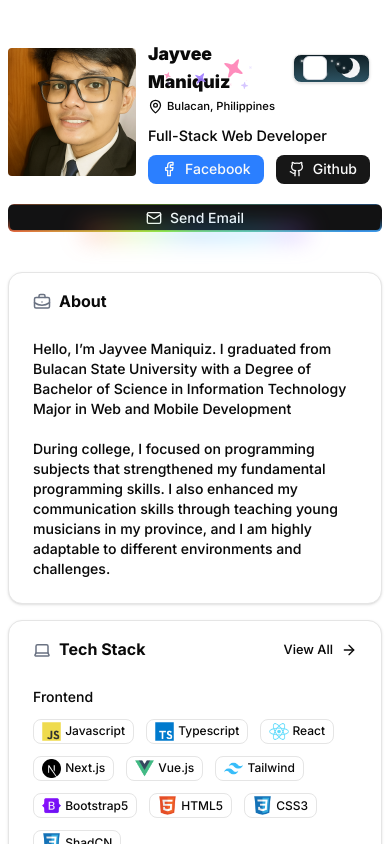
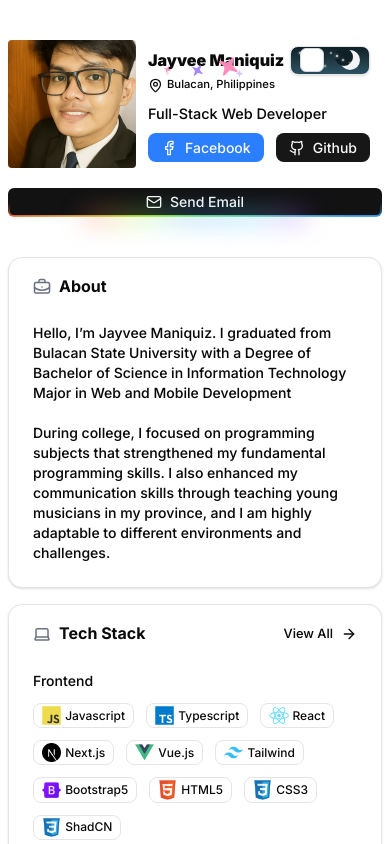
Before and after one commit to JayveeFortissimo/JayveeManiquiz, a Next.js app: page / in a window 390 px wide. Shown: the top 844 px of the page. Built offline with nearby package versions, Linux system fonts and the light colour scheme.

Commit message:
fix flex-wrap

```diff
--- a/src/components/header.tsx
+++ b/src/components/header.tsx
@@ -32,7 +32,7 @@
         />
         <div className="w-full">
           <header className="w-full flex justify-between items-center pr-3">
-            <SparklesText className="text-[1.1rem] md:text-2xl font-bold">
+            <SparklesText className="text-[1rem] md:text-2xl font-bold">
               Jayvee Maniquiz
             </SparklesText>
             <DayNightSwitch
@@ -50,7 +50,7 @@
           <h1 className="text-[0.9rem]  md:text-[1rem] mt-2">
             Full-Stack Web Developer
           </h1>
-          <footer className="mt-2 flex items-center flex-wrap gap-3 w-full pr-3">
+          <footer className="mt-2 flex items-center gap-3 w-full pr-3">
             <Button
               className="h-[1.8rem] md:h-[1.8rem] bg-blue-500 cursor-pointer flex-auto   "
               onClick={() =>
```
